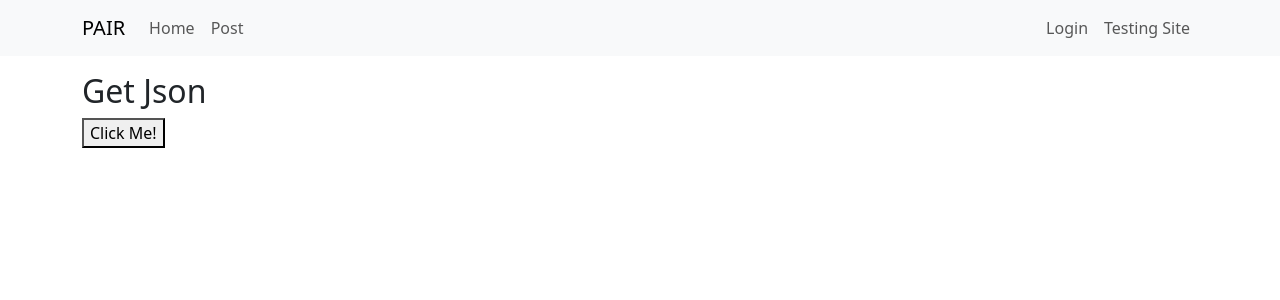
After one commit to LeopardCheetah/flask-app-test-world, a Flask app: page /test in a window 1280 px wide. The commit adds this page. Shown: the top 300 px of the page. Run offline with Flask 3, Linux system fonts and the light colour scheme.

Commit message:
removed example posts from people's profiles + tried adding json stuff

```diff
--- a/app/routes.py
+++ b/app/routes.py
@@ -142,11 +142,13 @@ def edit_about_me():
 @app.route('/user/<username>')
 @login_required
 def user(username):
+    # user = db.session.execute(db.select(User).filter_by(username=username)).scalar_one()
+
+
     user = db.first_or_404(sa.select(User).where(User.username == username))
-    posts = [
-        {'author': user, 'body': 'Test post #1'},
-        {'author': user, 'body': 'Test post #2'}
-    ]
+    query = sa.select(Post).order_by(Post.timestamp.desc()).where(Post.author == user)
+    posts = db.session.scalars(query).all()
+
     return render_template('user.html', user=user, posts=posts)
 
 
@@ -158,9 +160,6 @@ def user(username):
 
 
 
-
-
-@app.route('/secret')
-@login_required
-def secret():
-    return render_template('secret.html', title='SECRET!')
+@app.route('/test')
+def test():
+    return render_template('test.html', title='for testing purposes')
--- a/app/templates/base.html
+++ b/app/templates/base.html
@@ -8,7 +8,7 @@
     {% if title %}
     <title>{{ title }} - PAIR</title>
     {% else %}
-    <title>welcome to some website maybe</title>
+    <title>Silly Little Website!</title>
     {% endif %}
     <link
         href="https://cdn.jsdelivr.net/npm/bootstrap@5.3.2/dist/css/bootstrap.min.css"
@@ -53,7 +53,7 @@
             {% endif %}
 
             <li class="nav-item">
-                <a class="nav-link" aria-current="page" href="{{ url_for('secret') }}">Secrets!</a>
+                <a class="nav-link" aria-current="page" href="{{ url_for('test') }}">Testing Site</a>
             </li>
           </ul>
         </div>
--- a/app/templates/secret.html
+++ /dev/null
@@ -1,5 +0,0 @@
-{% extends "base.html" %}
-
-{% block content %}
-    <p>something something there are secrets here</p>
-{% endblock %}
--- /dev/null
+++ b/app/templates/test.html
@@ -0,0 +1,21 @@
+{% extends "base.html" %}
+
+{% block content %}
+
+    <script>
+        function getJson() {
+            console.log("button was pressed")
+            document.getElementById("display-area").innerHTML = "Some text just magically appeared!!";
+            console.log("end button command")
+        }
+    </script>
+
+
+
+    <h2>Get Json</h2>
+    <button type="button" id="json-getter" onclick="getJson()">Click Me!</button>
+
+    <p id="display-area"></p>
+
+
+{% endblock %}
```
Also changed, not shown: README.md, app.db.
